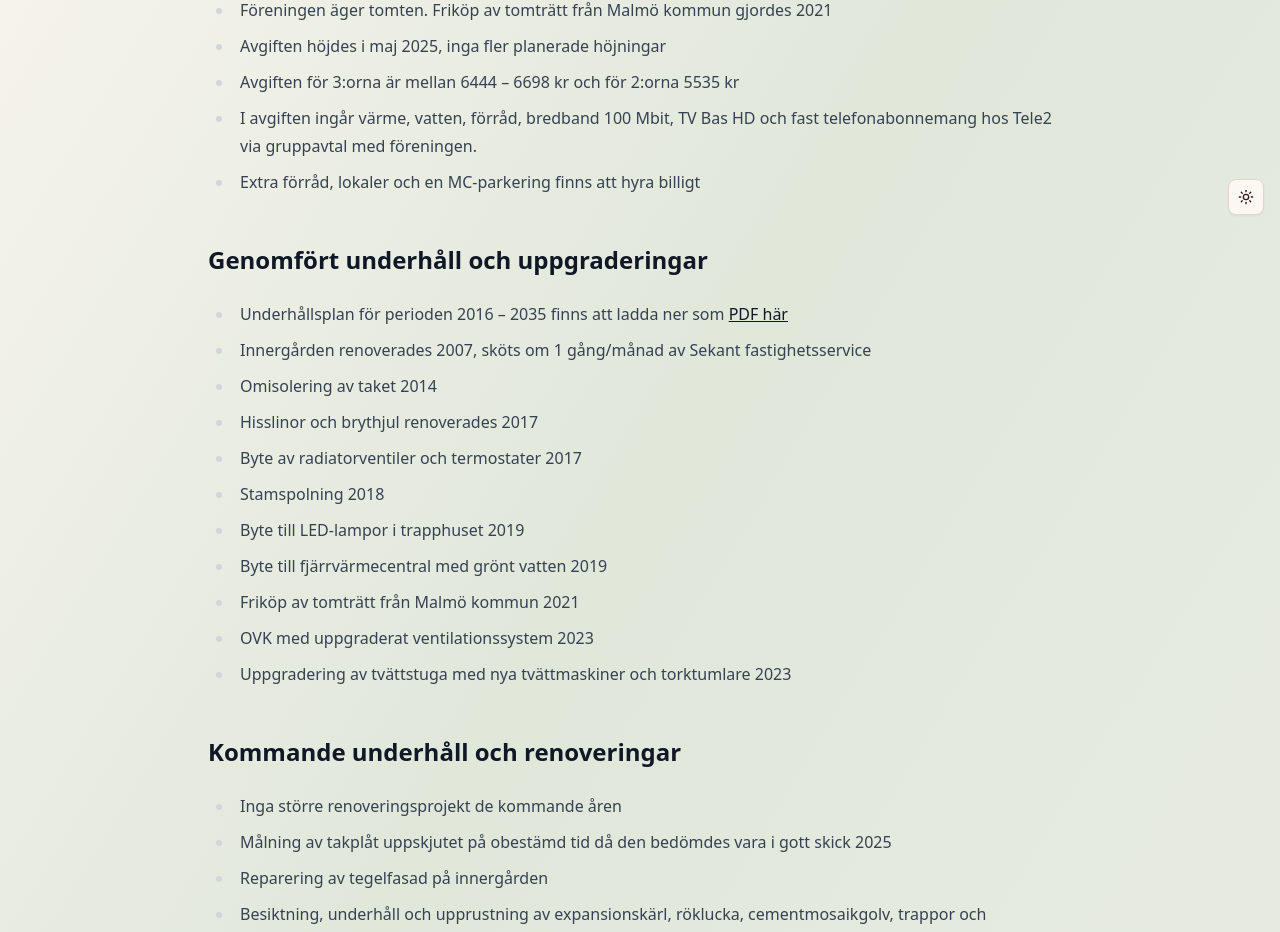
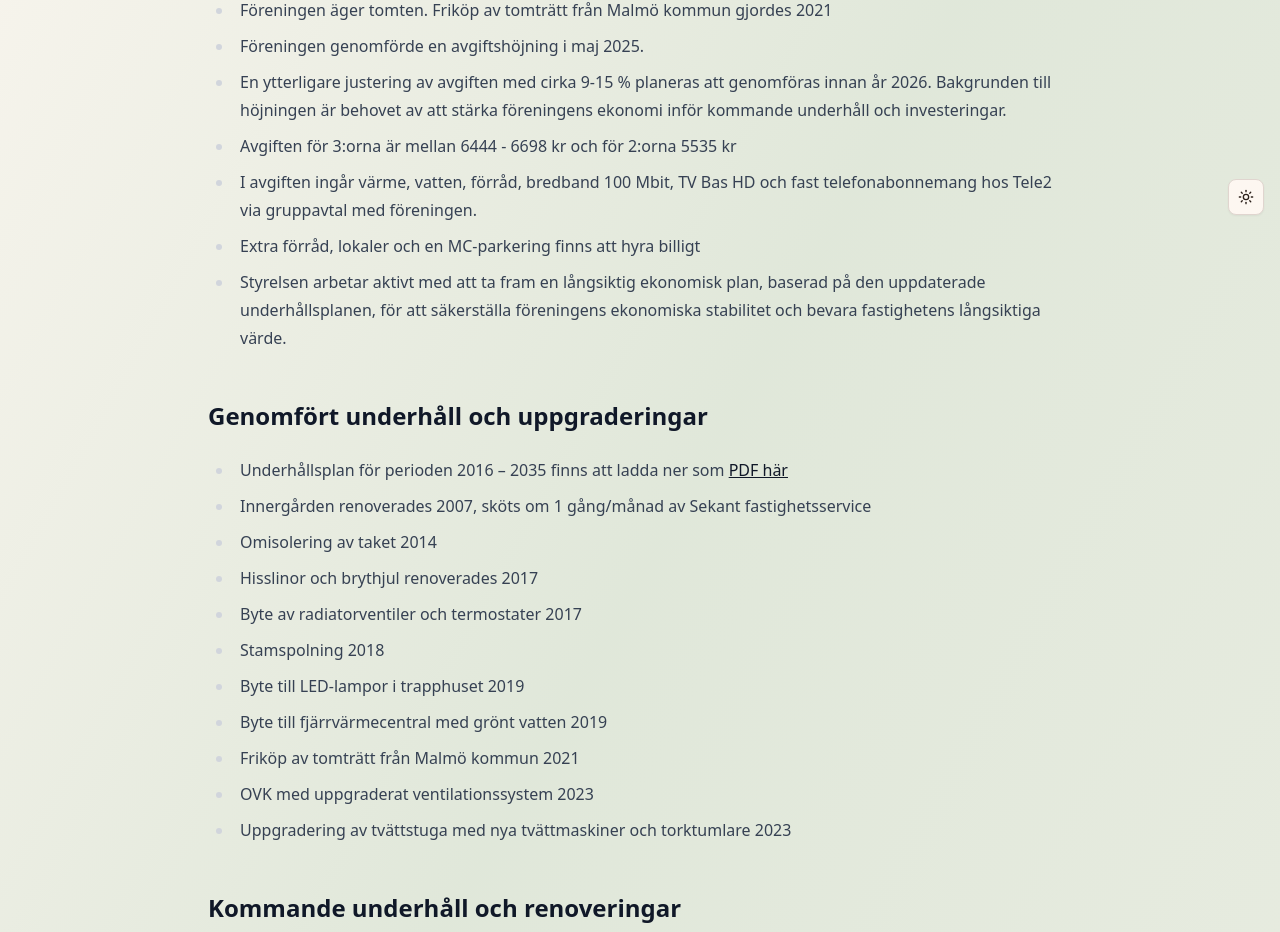
Before and after one commit to kastanjen4/www, a Next.js app: page /maklarinfo in a window 1280 px wide. Shown: the part 569-1501 px from the top of the page. Built offline with nearby package versions, Linux system fonts and the light colour scheme.

Commit message:
Uppdaterad version av stadgar + lite mer info ang ekonomi (#6)

```diff
--- a/src/app/maklarinfo/page.tsx
+++ b/src/app/maklarinfo/page.tsx
@@ -67,12 +67,16 @@ export default function Maklarinfo() {
         <h2>Föreningens ekonomi och medlemsavgifter</h2>
         <ul>
           <li>
-            Föreningen äger tomten. Friköp av tomträtt från Malmö kommun gjordes
-            2021
+            Föreningen äger tomten. Friköp av tomträtt från Malmö kommun gjordes 2021
           </li>
-          <li>Avgiften höjdes i maj 2025, inga fler planerade höjningar</li>
+          <li>Föreningen genomförde en avgiftshöjning i maj 2025.
+          </li>
           <li>
-            Avgiften för 3:orna är mellan 6444 – 6698 kr och för 2:orna 5535 kr
+            En ytterligare justering av avgiften med cirka 9-15 % planeras att genomföras innan år 2026.
+            Bakgrunden till höjningen är behovet av att stärka föreningens ekonomi inför kommande underhåll och investeringar.
+          </li>
+          <li>
+            Avgiften för 3:orna är mellan 6444 - 6698 kr och för 2:orna 5535 kr
           </li>
           <li>
             I avgiften ingår värme, vatten, förråd, bredband 100 Mbit, TV Bas HD
@@ -80,6 +84,9 @@ export default function Maklarinfo() {
           </li>
           <li>
             Extra förråd, lokaler och en MC-parkering finns att hyra billigt
+          </li>
+          <li>
+            Styrelsen arbetar aktivt med att ta fram en långsiktig ekonomisk plan, baserad på den uppdaterade underhållsplanen, för att säkerställa föreningens ekonomiska stabilitet och bevara fastighetens långsiktiga värde.
           </li>
         </ul>
 
@@ -116,7 +123,8 @@ export default function Maklarinfo() {
             Målning av takplåt uppskjutet på obestämd tid då den bedömdes vara i
             gott skick 2025
           </li>
-          <li>Reparering av tegelfasad på innergården</li>
+          <li>Reparering av tegelfasad på innergården - Påbörjat v43 2025</li>
+          <li>Spolning av stammar - Planerat v45 2025</li>
           <li>
             Besiktning, underhåll och upprustning av expansionskärl, röklucka,
             cementmosaikgolv, trappor och lekutrustning kommande år för att
```
Also changed, not shown: 1 other file (tests, documents, lock files or other folders).
